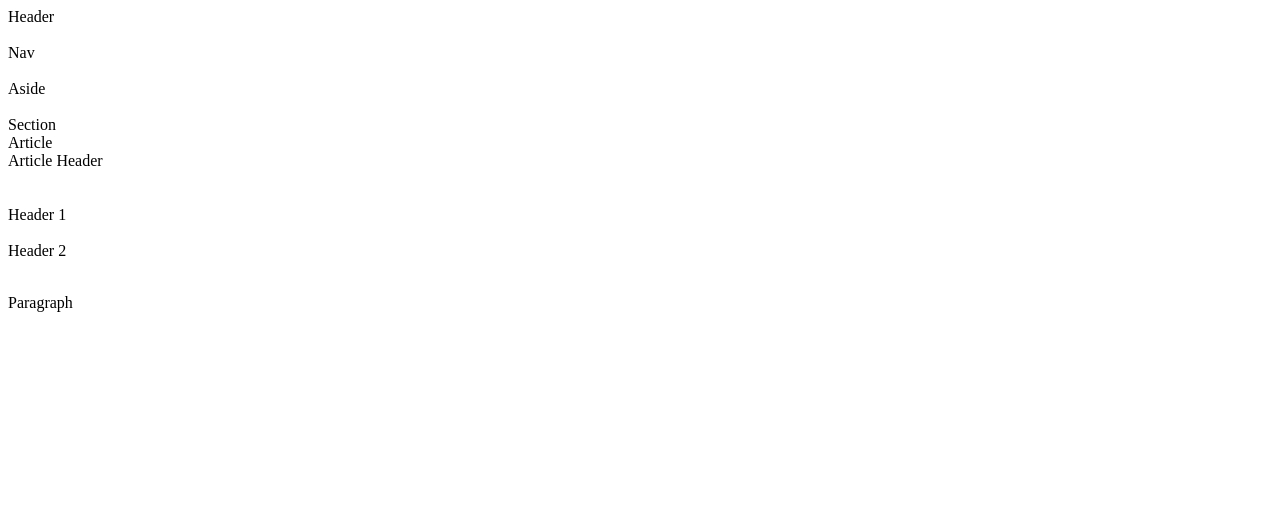
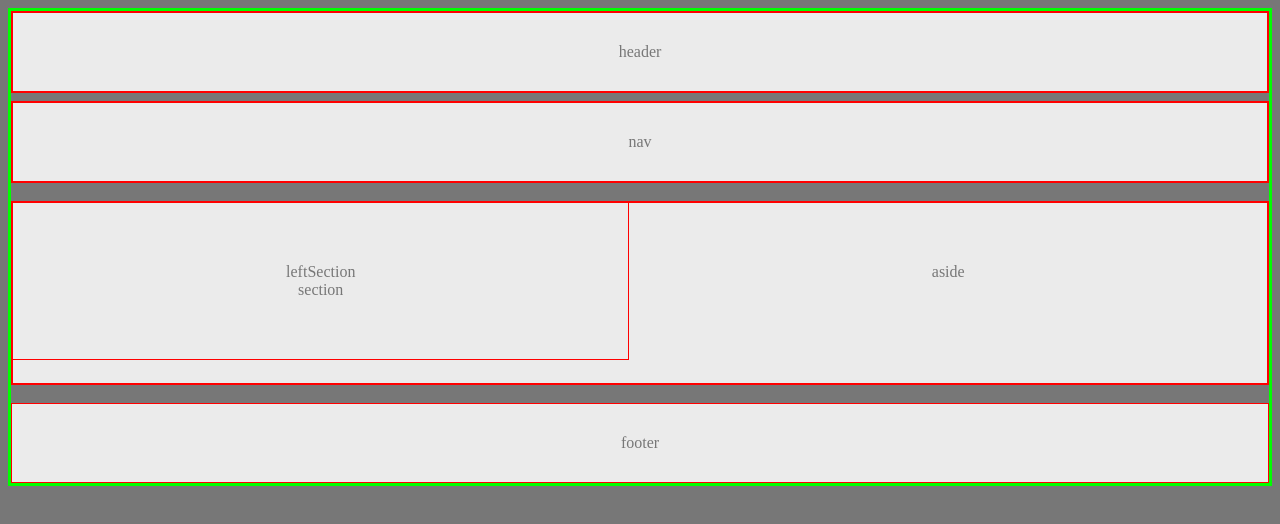
Before and after one commit to rsaez/HW-Wireframe, a plain HTML site: page index.html in a window 1280 px wide. Drawn offline with Linux system fonts and the light colour scheme.

Commit message:
got a good start

```diff
--- a/index.html
+++ b/index.html
@@ -4,46 +4,53 @@
     <meta charset="UTF-8">
     <meta name="viewport" content="width=device-width, initial-scale=1.0">
     <meta http-equiv="X-UA-Compatible" content="ie=edge">
-    <link rel="stylesheet" href="style.css">
+    <link rel="stylesheet" href="styles.css">
     <title>HTML Wireframe</title>
 </head>
 <body>
+    <div class="topHeader">
+        <header>
+            header
+        </header>
+    </div>
 
-    <header>
-        Header
-    </header>
-    <br>
-    <nav>
-        Nav
-    </nav>
-    <br>
-    <aside>
-        Aside
-    </aside>
-    <br>
-    <section>
-        Section
-        <article>
-            Article
-            <Header>
-                Article Header
-            </Header>
+    <div>
+        <nav class="navBar">
+            nav
+        </nav>
+    </div>
 
-        </article>
-    </section>
     <br>
 
+    <div class="bodyDiv">
+        <div class="leftSection">
+            leftSection
+            <section>
+                section
+                <!-- <article>
+                    article
+                </article> -->
+                <!-- <header>
+                    h1,h2,h3
+                </header>
+                <p>
+                    p
+                </p> -->
+            </section>
+        </div>
+        <div class="rightAside">
+            <aside #aside1>
+                aside
+            </aside>
+        </div>
+    </div>
+
     <br>
-    <header>
-        Header 1
-    </header>
-    <br>
-    <header>
-        Header 2
-    </header>
-    <br>
-    <p>
-        Paragraph
-    </p>
+
+    <div class="bottomFooter">
+        <footer>
+            footer
+        </footer>
+    </div>
 </body>
 </html>
--- a/style.css
+++ /dev/null
@@ -1,48 +0,0 @@
-/* http://meyerweb.com/eric/tools/css/reset/
-   v2.0 | 20110126
-   License: none (public domain)
-*/
-
-html, body, div, span, applet, object, iframe,
-h1, h2, h3, h4, h5, h6, p, blockquote, pre,
-a, abbr, acronym, address, big, cite, code,
-del, dfn, em, img, ins, kbd, q, s, samp,
-small, strike, strong, sub, sup, tt, var,
-b, u, i, center,
-dl, dt, dd, ol, ul, li,
-fieldset, form, label, legend,
-table, caption, tbody, tfoot, thead, tr, th, td,
-article, aside, canvas, details, embed,
-figure, figcaption, footer, header, hgroup,
-menu, nav, output, ruby, section, summary,
-    margin: 0;
-    padding: 0;
-    border: 0;
-    font-size: 100%;
-    font: inherit;
-    vertical-align: baseline;
-}
-/* HTML5 display-role reset for older browsers */
-article, aside, details, figcaption, figure,
-footer, header, hgroup, menu, nav, section {
-    display: block;
-}
-body {
-    #777
-    line-height: 1;
-}
-ol, ul {
-    list-style: none;
-}
-blockquote, q {
-    quotes: none;
-}
-blockquote:before, blockquote:after,
-q:before, q:after {
-    content: '';
-    content: none;
-}
-table {
-    border-collapse: collapse;
-    border-spacing: 0;
-}
--- a/styles.css
+++ b/styles.css
@@ -1,47 +1,98 @@
 
 body {
+
+    /* Background color */
     background-color: #777;
-    color: #ebebeb;
-    width: 960px;
-}
 
-header, nav, footer {
-    /* Box Model */
-    background-color: #ebebeb;
-    color: #777;
-    height: 200px;
-    width: 100%;
-    margin: 30px;
-    padding: 30px;
-    /* box-sizing: border-box; */
-    /* Positioning */
-    text-align: center;
-    line-height: 200px;
-    font-family: 'Arial', 'Helvetica Neue', Helvetica, sans-serif;
-    font-size: 18px;
-    padding-top: 10px;
+    /* border color to see body */
+    border: 3px solid #00ff00;
 
 }
 
-section {
+.topHeader {
+
+    /* border color to see header */
+    border: 2px solid red;
+
+    /* Background color */
     background-color: #ebebeb;
+
     color: #777;
-    width: 495px;
-    /* float, padding, margin, display, overflow, clear and text-align */
+    margin-bottom: 8px;
+    padding: 30px 0;
+    text-align: center;
+
 }
 
-aside {
-    background-color: #777;
+.navBar {
+
+    /* border color to see header */
+    border: 2px solid red;
+
+    /* Background color */
+    background-color: #ebebeb;
+
+    color: #777;
+    margin-bottom: 8;
+    padding: 30px 0;
+    text-align: center;
+
 }
 
-article {
-    background-color: #777;
+.bodyDiv {
+
+    /* border color to see div */
+    border: 1px solid red;
+
+    /* Background color */
+    background-color: blue;
+
+    color: #777;
+    text-align: center;
+
 }
 
-.clear {
-    background-color: #777;
+.leftSection {
+
+    /* border color to see div */
+    border: 1px solid red;
+
+    /* Background color */
+    background-color: #ebebeb;
+
+    color: #777;
+    padding: 60px 0;
+    float: left;
+    width: 49%;
+    vertical-align: text-top;
 }
 
-h1, p {
-    background-color: #777;
+.rightAside {
+
+    /* border color to see div */
+    border: 1px solid red;
+
+    /* Background color */
+    background-color: #ebebeb;
+
+    color: #777;
+    margin-bottom: auto;
+    padding: 60px 0;
+    height: 60px;
+    vertical-align: text-top;
 }
+
+.bottomFooter {
+
+    /* border color to see div */
+    border: 1px solid red;
+
+    /* Background color */
+    background-color: #ebebeb;
+
+    color: #777;
+    margin-bottom: 8;
+    padding: 30px 0;
+    text-align: center;
+
+}
```
Also changed, not shown: reset.css (deleted).
